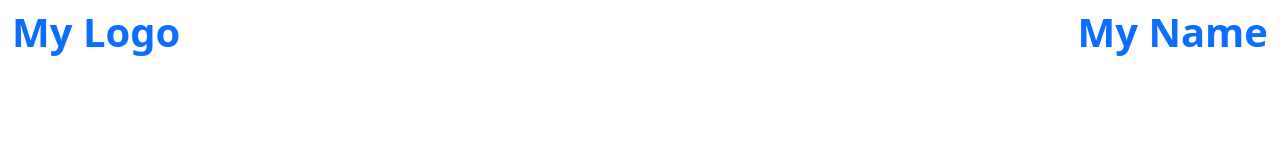
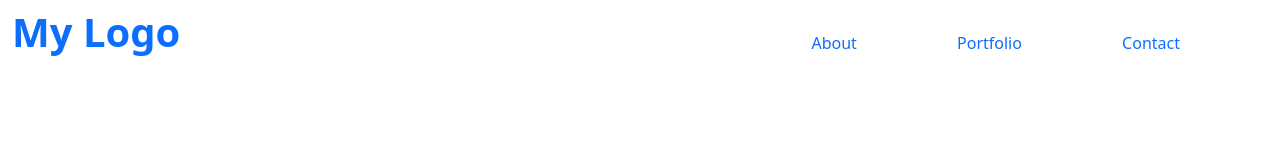
Before and after one commit to tinatsina/bootstrap-pair-programming, a website: page index.html in a window 1280 px wide. Drawn offline with nearby package versions, Linux system fonts and the light colour scheme.

Commit message:
update index.html - navbar completed

```diff
--- a/index.html
+++ b/index.html
@@ -19,13 +19,17 @@
           </a>
         </div>
         <div class="navbar-header">
-          <a class="navbar-brand" href="#">
-            <h1>
-              <b>
-                My Name
-              </b>
-            </h1>
-          </a>
+          <ul class="list-inline">
+            <li class="list-inline-item">
+              <a href="#" style="text-decoration: none; margin-right: 5.5rem;">About</a>
+            </li>
+            <li class="list-inline-item">
+              <a href="#" style="text-decoration: none; margin-right: 5.5rem;">Portfolio</a>
+            </li>
+            <li class="list-inline-item">
+              <a href="#" style="text-decoration: none; margin-right: 5.5rem;">Contact</a>
+            </li>
+        </ul>
         </div>
       </div>
     </nav>
```
